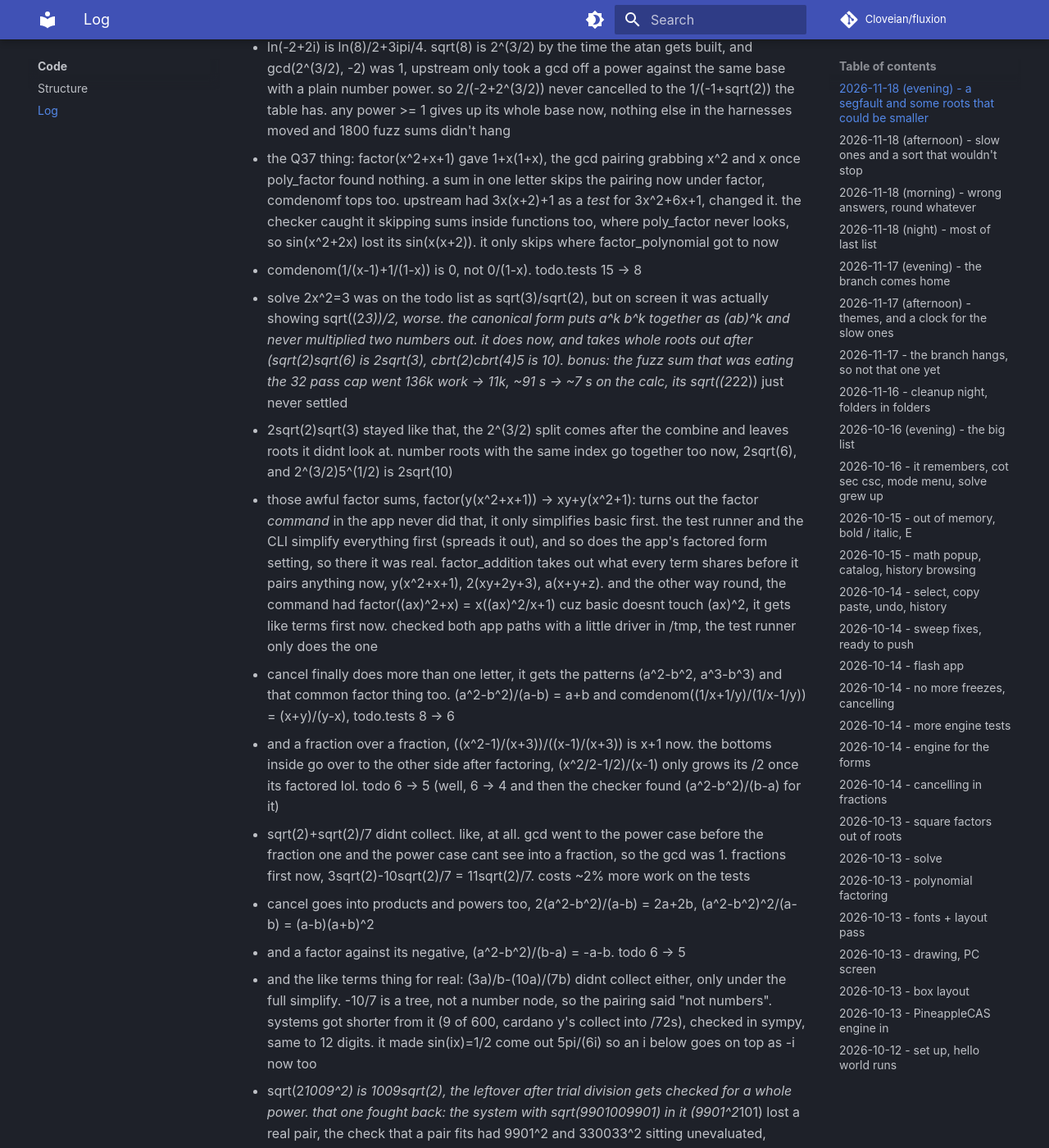
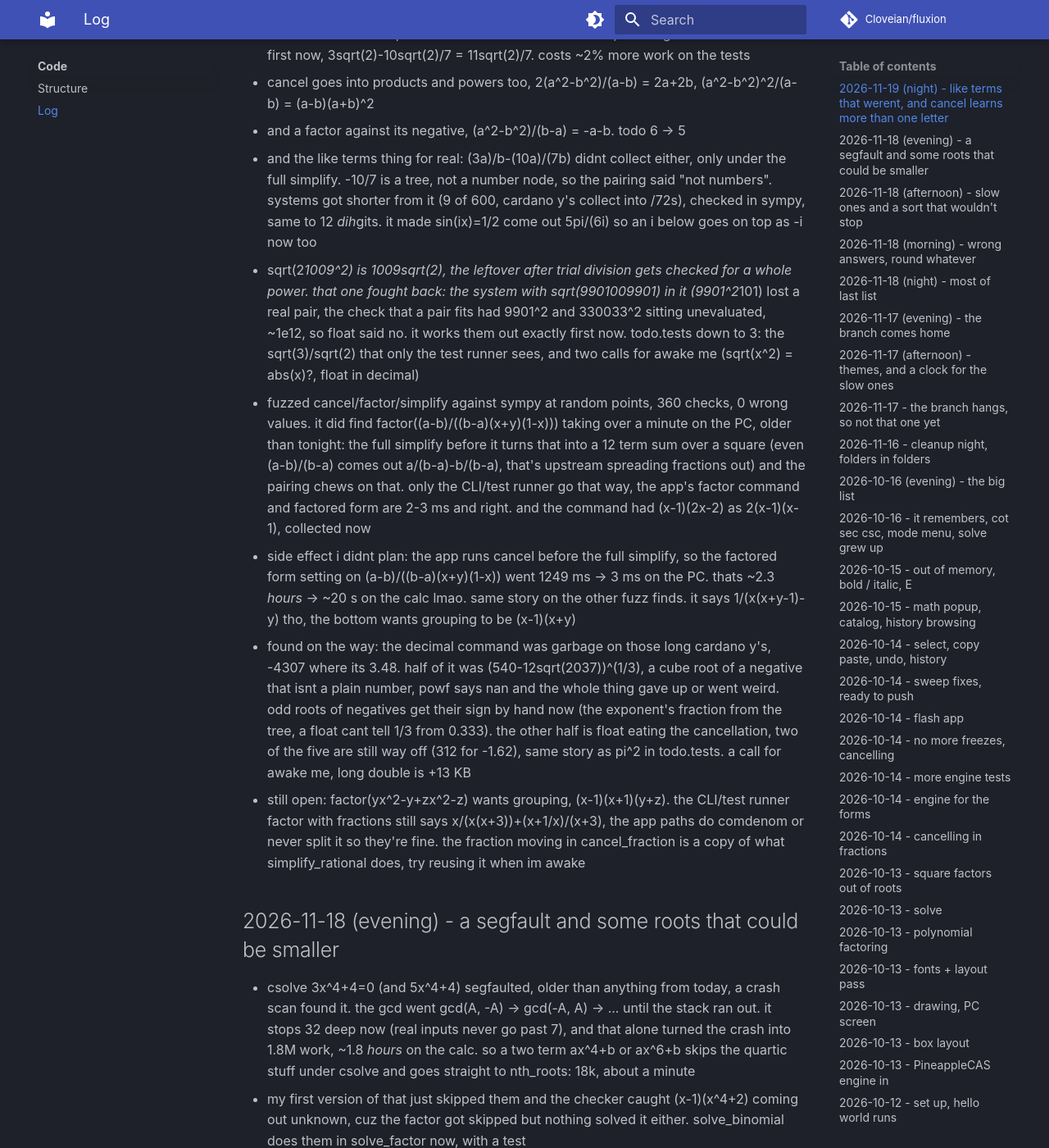
Before and after one commit to Cloveian/fluxion, an MkDocs documentation site: the page built from docs/code/log.md, in a window 1280 px wide and 1400 px high, scrolled down 718 px. Shown: the whole window at 82% size. Built offline with MkDocs 1.6.1 and Material for MkDocs 9.7.7, drawn with Linux system fonts in a browser that asks for light colours; comment, search, counter and statistics services are not loaded; some of the changed text lies outside the part shown.

Commit message:
log: past midnight gets its own entry

```diff
--- a/docs/code/log.md
+++ b/docs/code/log.md
@@ -1,4 +1,19 @@
 # Log
+
+## 2026-11-19 (night) - like terms that werent, and cancel learns more than one letter
+
+- those awful factor sums, factor(y(x^2+x+1)) -> xy+y(x^2+1): turns out the factor *command* in the app never did that, it only simplifies basic first. the test runner and the CLI simplify everything first (spreads it out), and so does the app's factored form setting, so there it was real. factor_addition takes out what every term shares before it pairs anything now, y(x^2+x+1), 2(xy+2y+3), a(x+y+z). and the other way round, the command had factor((ax)^2+x) = x((ax)^2/x+1) cuz basic doesnt touch (ax)^2, it gets like terms first now. checked both app paths with a little driver in /tmp, the test runner only does the one
+- cancel finally does more than one letter, it gets the patterns (a^2-b^2, a^3-b^3) and that common factor thing too. (a^2-b^2)/(a-b) = a+b and comdenom((1/x+1/y)/(1/x-1/y)) = (x+y)/(y-x), todo.tests 8 -> 6
+- and a fraction over a fraction, ((x^2-1)/(x+3))/((x-1)/(x+3)) is x+1 now. the bottoms inside go over to the other side after factoring, (x^2/2-1/2)/(x-1) only grows its /2 once its factored lol. todo 6 -> 5 (well, 6 -> 4 and then the checker found (a^2-b^2)/(b-a) for it)
+- sqrt(2)+sqrt(2)/7 didnt collect. like, at all. gcd went to the power case before the fraction one and the power case cant see into a fraction, so the gcd was 1. fractions first now, 3sqrt(2)-10sqrt(2)/7 = 11sqrt(2)/7. costs ~2% more work on the tests
+- cancel goes into products and powers too, 2(a^2-b^2)/(a-b) = 2a+2b, (a^2-b^2)^2/(a-b) = (a-b)(a+b)^2
+- and a factor against its negative, (a^2-b^2)/(b-a) = -a-b. todo 6 -> 5
+- and the like terms thing for real: (3a)/b-(10a)/(7b) didnt collect either, only under the full simplify. -10/7 is a tree, not a number node, so the pairing said "not numbers". systems got shorter from it (9 of 600, cardano y's collect into /72s), checked in sympy, same to 12 *dih*gits. it made sin(ix)=1/2 come out 5pi/(6i) so an i below goes on top as -i now too
+- sqrt(2*1009^2) is 1009sqrt(2), the leftover after trial division gets checked for a whole power. that one fought back: the system with sqrt(9901009901) in it (9901^2*101) lost a real pair, the check that a pair fits had 9901^2 and 330033^2 sitting unevaluated, ~1e12, so float said no. it works them out exactly first now. todo.tests down to 3: the sqrt(3)/sqrt(2) that only the test runner sees, and two calls for awake me (sqrt(x^2) = abs(x)?, float in decimal)
+- fuzzed cancel/factor/simplify against sympy at random points, 360 checks, 0 wrong values. it did find factor((a-b)/((b-a)(x+y)(1-x))) taking over a minute on the PC, older than tonight: the full simplify before it turns that into a 12 term sum over a square (even (a-b)/(b-a) comes out a/(b-a)-b/(b-a), that's upstream spreading fractions out) and the pairing chews on that. only the CLI/test runner go that way, the app's factor command and factored form are 2-3 ms and right. and the command had (x-1)(2x-2) as 2(x-1)(x-1), collected now
+- side effect i didnt plan: the app runs cancel before the full simplify, so the factored form setting on (a-b)/((b-a)(x+y)(1-x)) went 1249 ms -> 3 ms on the PC. thats ~2.3 *hours* -> ~20 s on the calc lmao. same story on the other fuzz finds. it says 1/(x(x+y-1)-y) tho, the bottom wants grouping to be (x-1)(x+y)
+- found on the way: the decimal command was garbage on those long cardano y's, -4307 where its 3.48. half of it was (540-12sqrt(2037))^(1/3), a cube root of a negative that isnt a plain number, powf says nan and the whole thing gave up or went weird. odd roots of negatives get their sign by hand now (the exponent's fraction from the tree, a float cant tell 1/3 from 0.333). the other half is float eating the cancellation, two of the five are still way off (312 for -1.62), same story as pi^2 in todo.tests. a call for awake me, long double is +13 KB
+- still open: factor(yx^2-y+zx^2-z) wants grouping, (x-1)(x+1)(y+z). the CLI/test runner factor with fractions still says x/(x(x+3))+(x+1/x)/(x+3), the app paths do comdenom or never split it so they're fine. the fraction moving in cancel_fraction is a copy of what simplify_rational does, try reusing it when im awake
 
 ## 2026-11-18 (evening) - a segfault and some roots that could be smaller
 
@@ -12,17 +27,6 @@
 - comdenom(1/(x-1)+1/(1-x)) is 0, not 0/(1-x). todo.tests 15 -> 8
 - solve 2x^2=3 was on the todo list as sqrt(3)/sqrt(2), but on screen it was actually showing sqrt((2*3))/2, *worse*. the canonical form puts a^k b^k together as (ab)^k and never multiplied two numbers out. it does now, and takes whole roots out after (sqrt(2)sqrt(6) is 2sqrt(3), cbrt(2)cbrt(4)5 is 10). bonus: the fuzz sum that was eating the 32 pass cap went 136k work -> 11k, ~91 s -> ~7 s on the calc, its sqrt((2*22)) just never settled
 - 2sqrt(2)sqrt(3) stayed like that, the 2^(3/2) split comes after the combine and leaves roots it didnt look at. number roots with the same index go together too now, 2sqrt(6), and 2^(3/2)5^(1/2) is 2sqrt(10)
-- those awful factor sums, factor(y(x^2+x+1)) -> xy+y(x^2+1): turns out the factor *command* in the app never did that, it only simplifies basic first. the test runner and the CLI simplify everything first (spreads it out), and so does the app's factored form setting, so there it was real. factor_addition takes out what every term shares before it pairs anything now, y(x^2+x+1), 2(xy+2y+3), a(x+y+z). and the other way round, the command had factor((ax)^2+x) = x((ax)^2/x+1) cuz basic doesnt touch (ax)^2, it gets like terms first now. checked both app paths with a little driver in /tmp, the test runner only does the one
-- cancel finally does more than one letter, it gets the patterns (a^2-b^2, a^3-b^3) and that common factor thing too. (a^2-b^2)/(a-b) = a+b and comdenom((1/x+1/y)/(1/x-1/y)) = (x+y)/(y-x), todo.tests 8 -> 6
-- and a fraction over a fraction, ((x^2-1)/(x+3))/((x-1)/(x+3)) is x+1 now. the bottoms inside go over to the other side after factoring, (x^2/2-1/2)/(x-1) only grows its /2 once its factored lol. todo 6 -> 5 (well, 6 -> 4 and then the checker found (a^2-b^2)/(b-a) for it)
-- sqrt(2)+sqrt(2)/7 didnt collect. like, at all. gcd went to the power case before the fraction one and the power case cant see into a fraction, so the gcd was 1. fractions first now, 3sqrt(2)-10sqrt(2)/7 = 11sqrt(2)/7. costs ~2% more work on the tests
-- cancel goes into products and powers too, 2(a^2-b^2)/(a-b) = 2a+2b, (a^2-b^2)^2/(a-b) = (a-b)(a+b)^2
-- and a factor against its negative, (a^2-b^2)/(b-a) = -a-b. todo 6 -> 5
-- and the like terms thing for real: (3a)/b-(10a)/(7b) didnt collect either, only under the full simplify. -10/7 is a tree, not a number node, so the pairing said "not numbers". systems got shorter from it (9 of 600, cardano y's collect into /72s), checked in sympy, same to 12 digits. it made sin(ix)=1/2 come out 5pi/(6i) so an i below goes on top as -i now too
-- sqrt(2*1009^2) is 1009sqrt(2), the leftover after trial division gets checked for a whole power. that one fought back: the system with sqrt(9901009901) in it (9901^2*101) lost a real pair, the check that a pair fits had 9901^2 and 330033^2 sitting unevaluated, ~1e12, so float said no. it works them out exactly first now. todo.tests down to 3: the sqrt(3)/sqrt(2) that only the test runner sees, and two calls for awake me (sqrt(x^2) = abs(x)?, float in decimal)
-- fuzzed cancel/factor/simplify against sympy at random points, 360 checks, 0 wrong values. it did find factor((a-b)/((b-a)(x+y)(1-x))) taking 20+ s, older than tonight: the full simplify before it turns that into a 12 term sum over a square (even (a-b)/(b-a) comes out a/(b-a)-b/(b-a), that's upstream spreading fractions out) and the pairing chews on that. only the CLI/test runner go that way, the app's factor command and factored form are 2-3 ms and right. and the command had (x-1)(2x-2) as 2(x-1)(x-1), collected now
-- found on the way: the decimal command was garbage on those long cardano y's, -4307 where its 3.48. half of it was (540-12sqrt(2037))^(1/3), a cube root of a negative that isnt a plain number, powf says nan and the whole thing gave up or went weird. odd roots of negatives get their sign by hand now (the exponent's fraction from the tree, a float cant tell 1/3 from 0.333). the other half is float eating the cancellation, two of the five are still way off (312 for -1.62), same story as pi^2 in todo.tests. a call for awake me, long double is +13 KB
-- still open: factor(yx^2-y+zx^2-z) wants grouping, (x-1)(x+1)(y+z). the CLI/test runner factor with fractions still says x/(x(x+3))+(x+1/x)/(x+3), the app paths do comdenom or never split it so they're fine. the fraction moving in cancel_fraction is a copy of what simplify_rational does, try reusing it when im awake
 
 ## 2026-11-18 (afternoon) - slow ones and a sort that wouldn't stop
 
```
